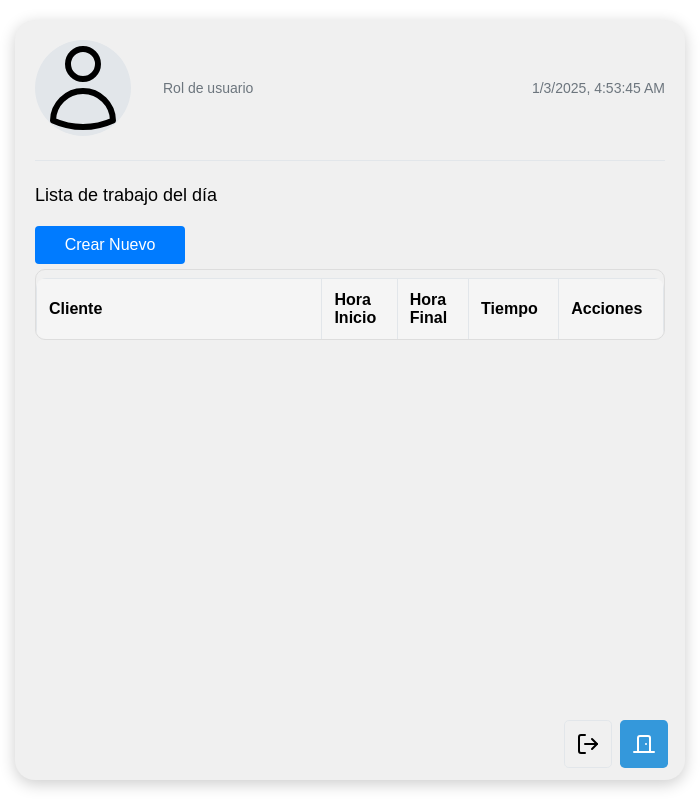
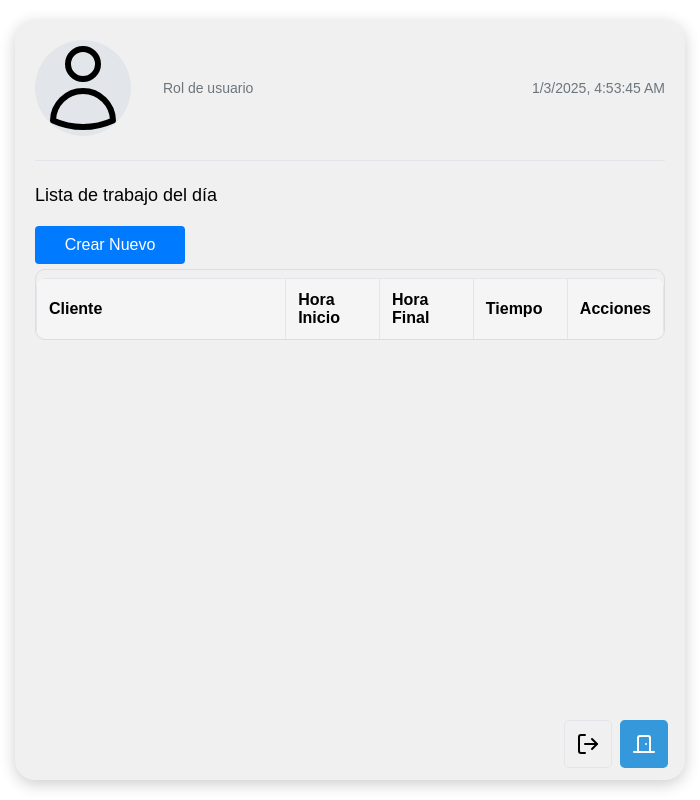
Before and after one commit to odis-in/time-tracker, an Electron app: page src/pages/index.html in a window 700 px wide. Drawn offline with Linux system fonts and the light colour scheme; no server answers.

Commit message:
feat: Adjust table column widths for better layout and increase main window width for improved visibility

```diff
--- a/src/styles/index.css
+++ b/src/styles/index.css
@@ -324,16 +324,16 @@ tr:nth-child(even) {
   width: 40%;
 }
 .tb-start-work{
-  width: 10%;
+  width: 15%;
 }
 .tb-end-workd{
-  width: 10%;
+  width: 15%;
 }
 .tb-time-work{
-  width: 10%;
+  width: 15%;
 }
 .tb-actions{
-  width: 10%;
+  width: 15%;
 }
 
 .btn-add{
--- a/src/utils/windowaManager.js
+++ b/src/utils/windowaManager.js
@@ -54,7 +54,7 @@ function createMainWindow() {
   }
 
   mainWindow = new BrowserWindow({
-    width: 800,
+    width: 850,
     height: 600,
     webPreferences: {
       preload: path.join(__dirname, '../preload.js'),
```
